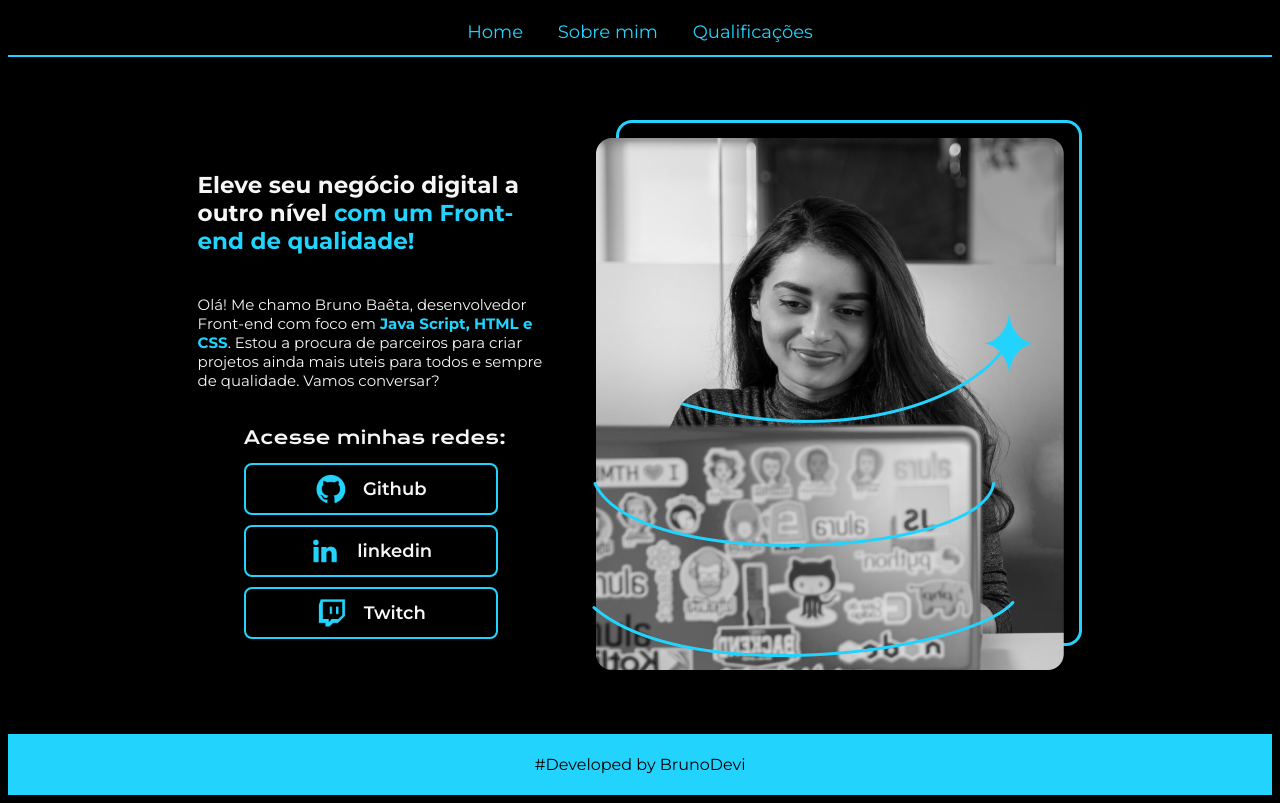
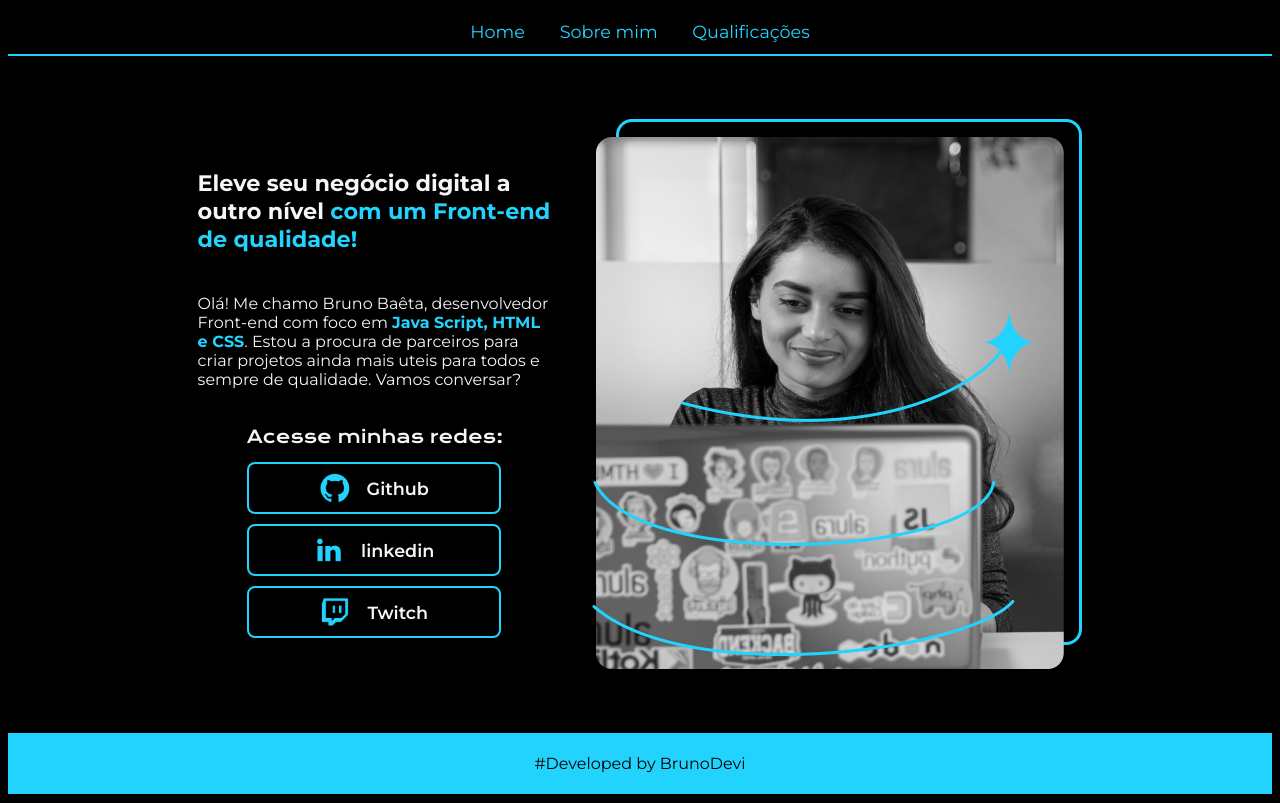
Before and after one commit to BrunoDevi/Portfolio_simples, a plain HTML site: page index.html in a window 1280 px wide. Drawn offline with Linux system fonts and the light colour scheme; a script that the page names is missing.

```diff
--- a/styles.css
+++ b/styles.css
@@ -32,7 +32,7 @@
 }
 
 .cabecalho__menu__link {
-    font-size: 18px;
+    font-size: 1.1rem;
     font-family: Montserrat;
     color: var(--cor-terciaria);
     text-decoration: none;
@@ -65,7 +65,7 @@
 }
 
 .container__conteudo__titulo{
-    font-size: 23px;
+    font-size: 1.4rem;
     font-family: Montserrat;
 }
 
@@ -74,7 +74,7 @@
 }
 
 .container__conteudo__paragrafo{
-    font-size: 15px;
+    font-size: 1rem;
     font-family: Montserrat;
 }
 
@@ -99,7 +99,7 @@
 .link__subtitulo{
     font-family: Krona;
     font-weight: 400;
-    font-size: 18px;
+    font-size: 1.1rem;
 }
 
 .link__container {
@@ -118,7 +118,7 @@
     width: 250px;
     text-align: center;
     border-radius: 8px;
-    font-size: 18px;
+    font-size: 1.1rem;
     font-weight: 600;
     padding: 8px 0;
     text-decoration: none;
@@ -134,7 +134,7 @@
     background-color: var(--cor-terciaria);
     text-align: center;
     font-family: Montserrat;
-    font-size: 16px;
+    font-size: 1rem;
     font-weight: 400;
     padding: 5px;
 }
```
